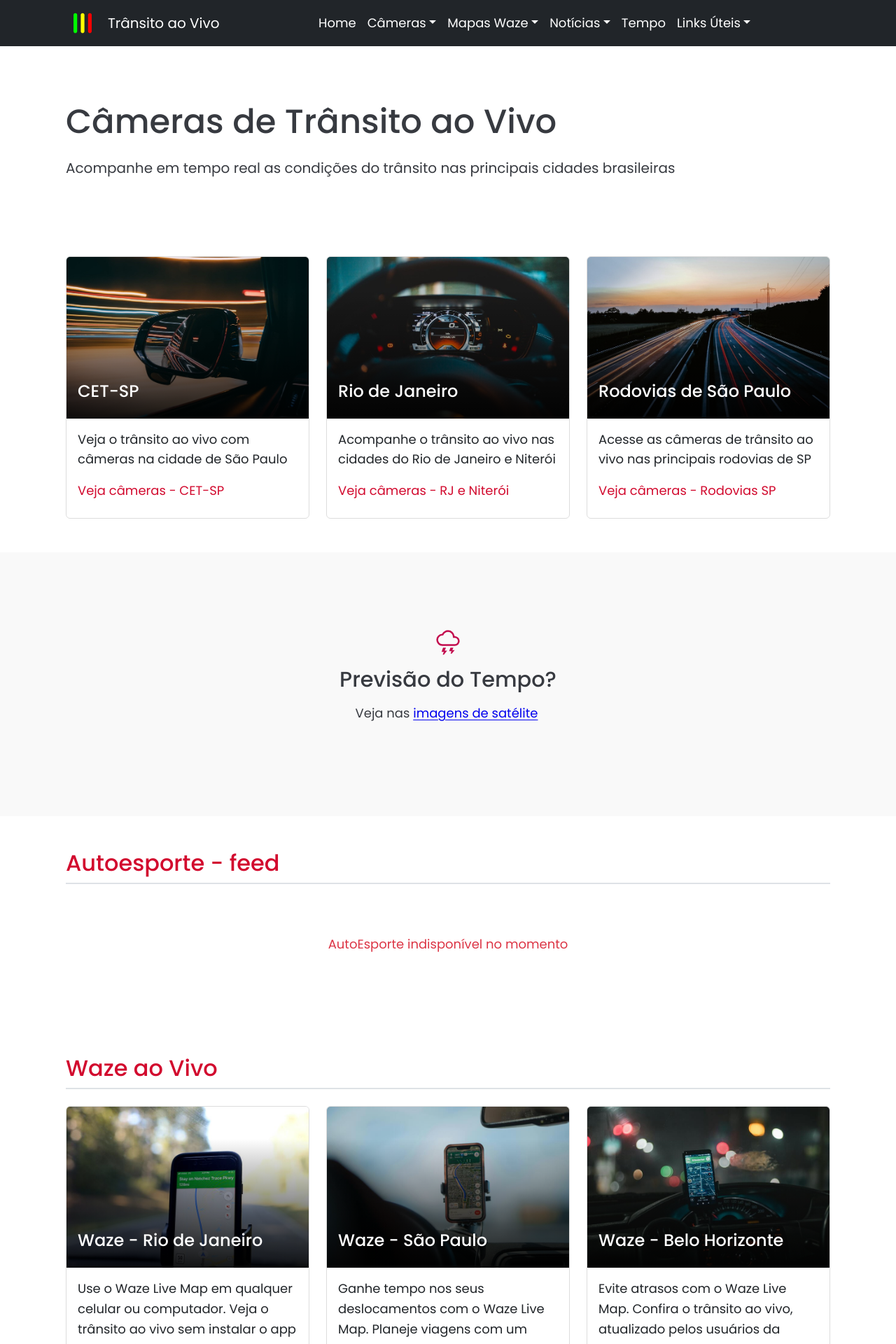
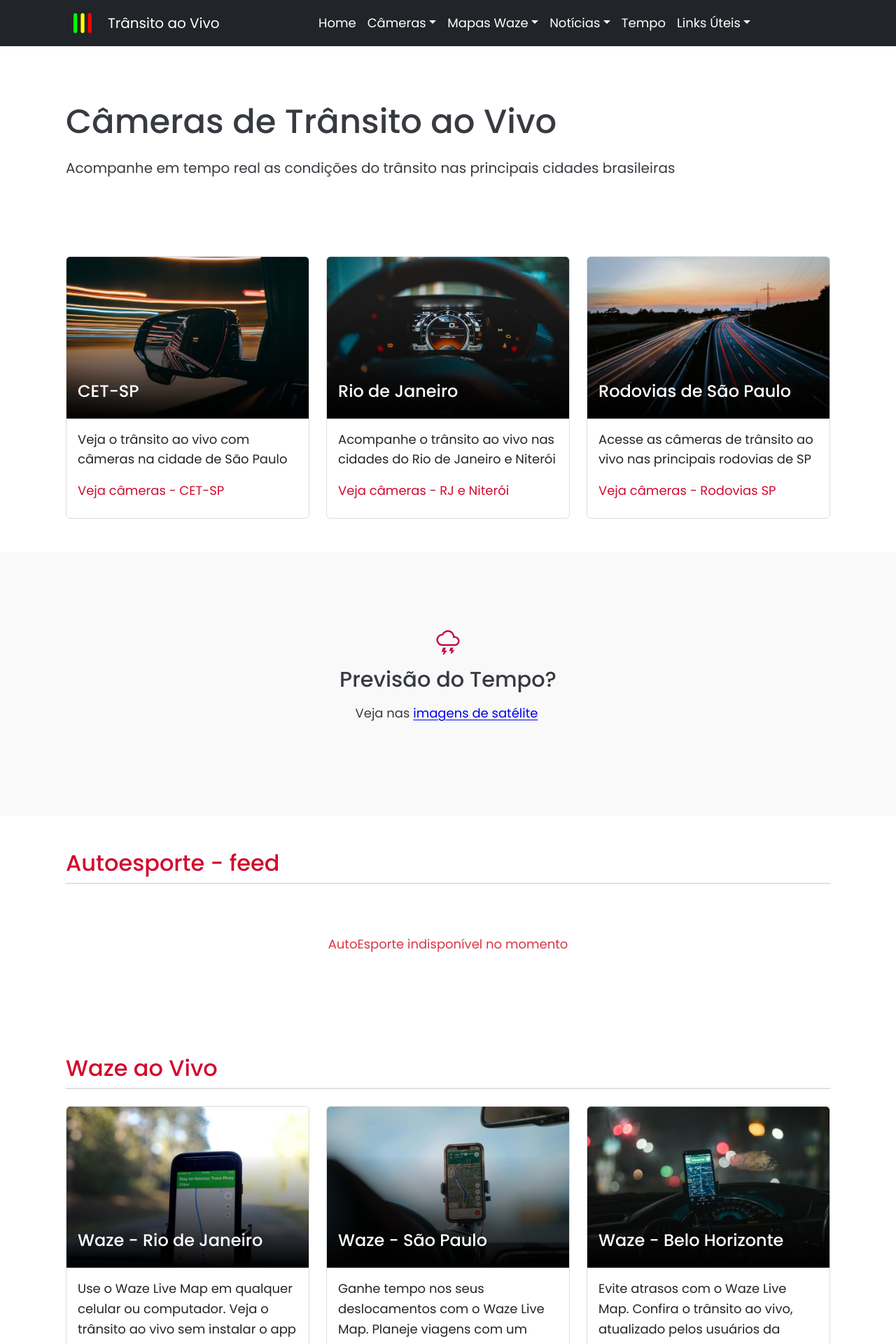
Before and after one commit to Sergio-Damm/transitoaovivo, a Jekyll site: the page built from index.html, in a window 1280 px wide. Shown: the top 1920 px of the page at 70% size. Built offline with Jekyll 4.4.1, drawn with Linux system fonts in a browser that asks for light colours; comment, search, counter and statistics services are not loaded.

Commit message:
adjust rgba(0, 0, 0, 0.0) 30%, rgb(0, 0, 0) 100%

```diff
--- a/css/style.css
+++ b/css/style.css
@@ -334,8 +334,8 @@
   padding: 1rem;
   z-index: 2;
   background: linear-gradient(to bottom,
-    rgba(0, 0, 0, 0.0) 20%,
-    rgba(0, 0, 0, 0.9) 100%
+    rgba(0, 0, 0, 0.0) 30%,
+    rgb(0, 0, 0) 100%
     );
   }
 
```
